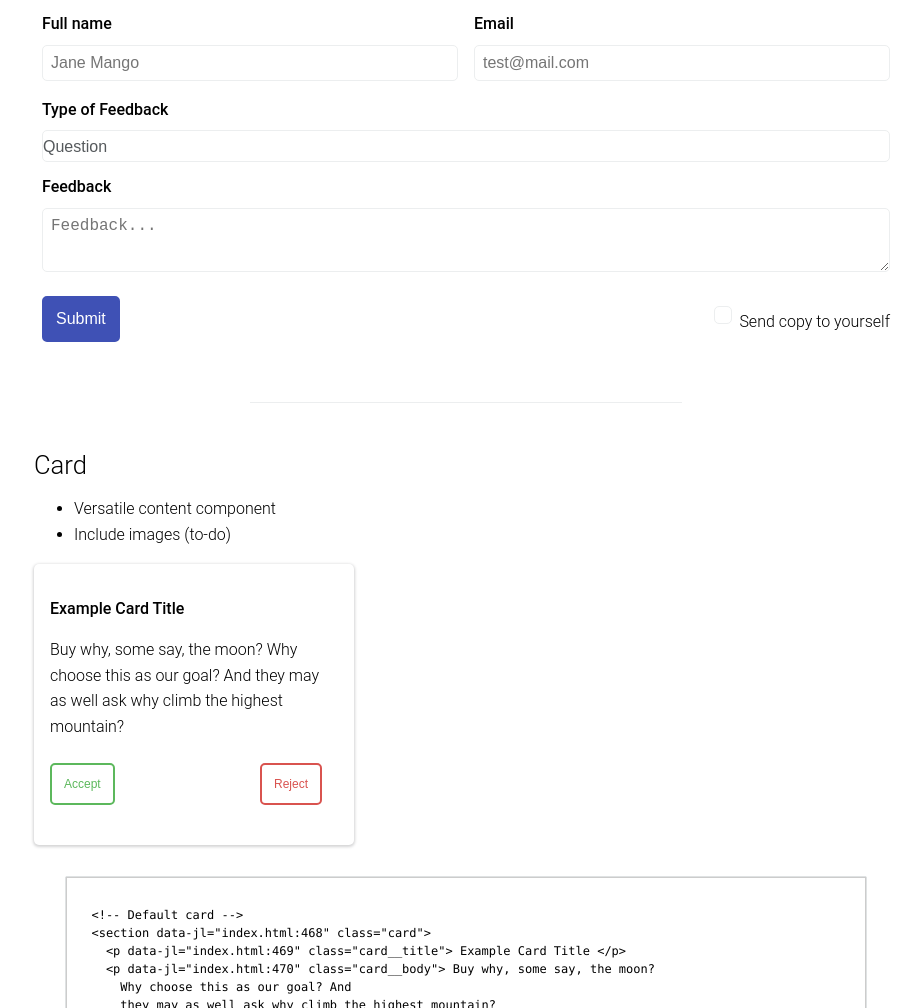
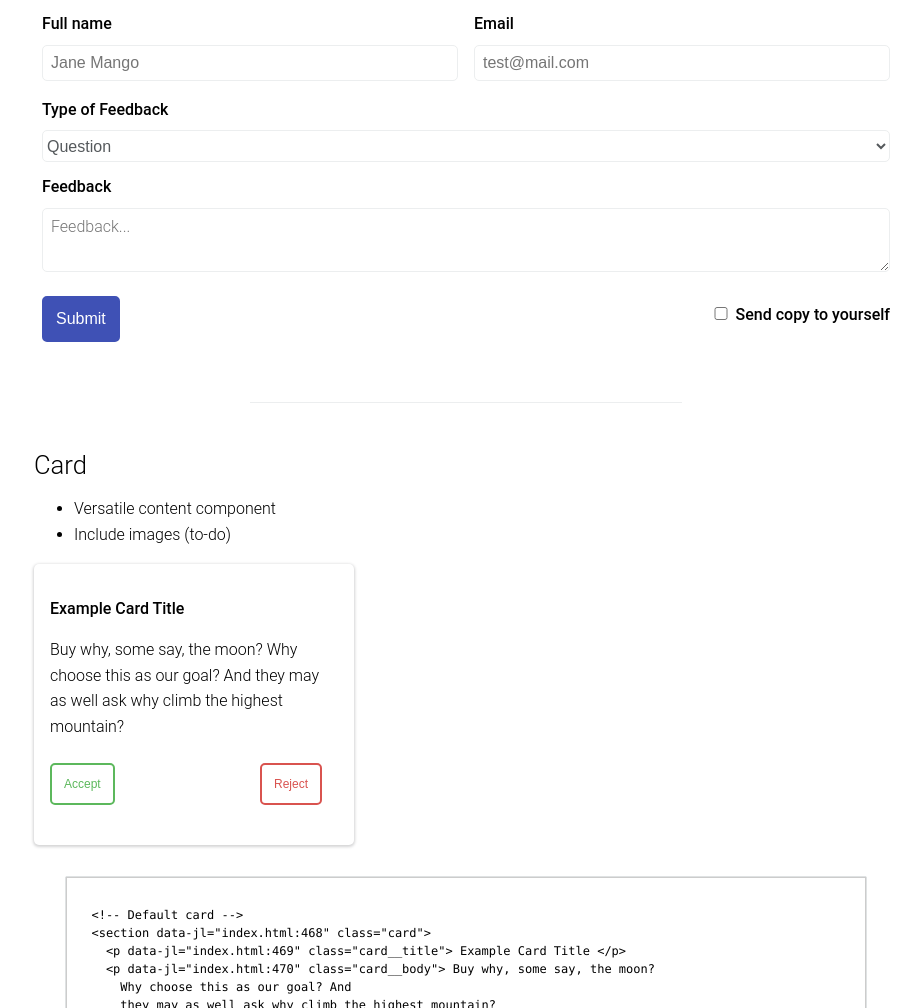
Before and after one commit to wwwillchen/goodwill, a website: page index.html in a window 1280 px wide. Shown: the part 7512-8520 px from the top of the page, without its empty margins (262-1183 px from the left). Drawn offline with nearby package versions, Linux system fonts and the light colour scheme; files that its build step writes are made by us from their sources.

Commit message:
fix checkbox + textarea

```diff
--- a/styles/components/_form.scss
+++ b/styles/components/_form.scss
@@ -3,7 +3,6 @@
   font-size: 1rem;
   border-radius: 5px;
   border: 1px solid $gray-lighter;
-  appearance: none;
   font-weight: 300;
   color: $gray;
   background-color: white;
@@ -25,14 +24,11 @@ form {
   }
   textarea {
     @include form-components;
+    font-family: inherit;
     padding: 0.5rem;
     height: 4rem;
   }
   .checkbox {
-    display: inline;
-    white-space: nowrap;
-    width: 100%;
-    font-weight: 300;
     input {
       width: 1rem;
     }
```
